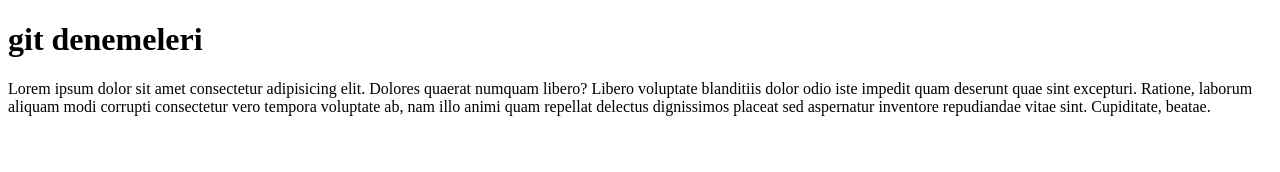
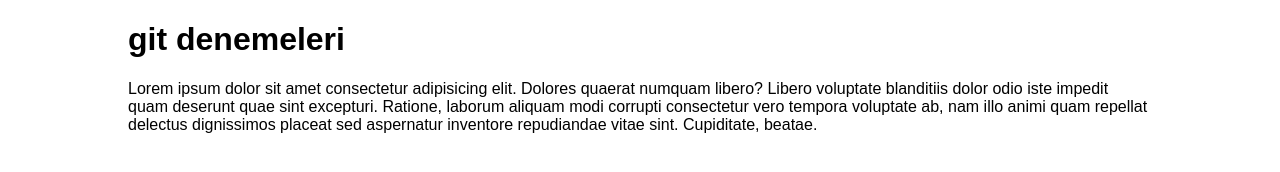
Before and after one commit to burak432/deneme3, a plain HTML site: page index.html in a window 1280 px wide. Drawn offline with Linux system fonts and the light colour scheme.

Commit message:
ikincicommit

```diff
--- /dev/null
+++ b/deneme.css
@@ -0,0 +1,5 @@
+body {
+    margin: 0 auto;
+    width: 80%;
+    font-family: Arial, Helvetica, sans-serif;
+}
--- a/index.html
+++ b/index.html
@@ -5,6 +5,7 @@
     <meta http-equiv="X-UA-Compatible" content="IE=edge">
     <meta name="viewport" content="width=device-width, initial-scale=1.0">
     <title>git denemeleri 3 </title>
+    <link rel="stylesheet" href="deneme.css">
 </head>
 <body>
     <h1>git denemeleri</h1>
```
